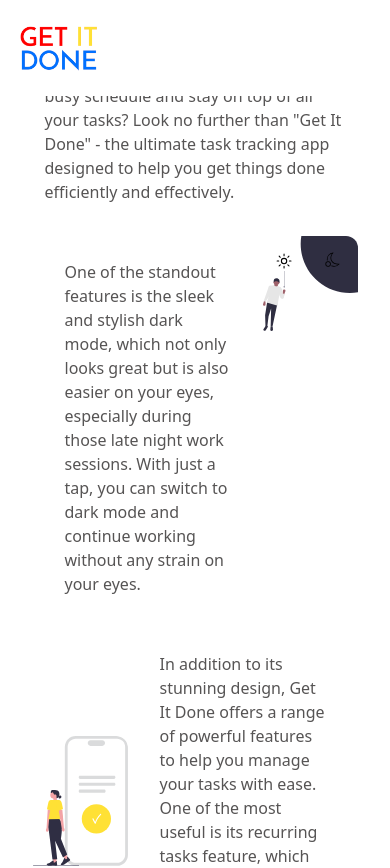
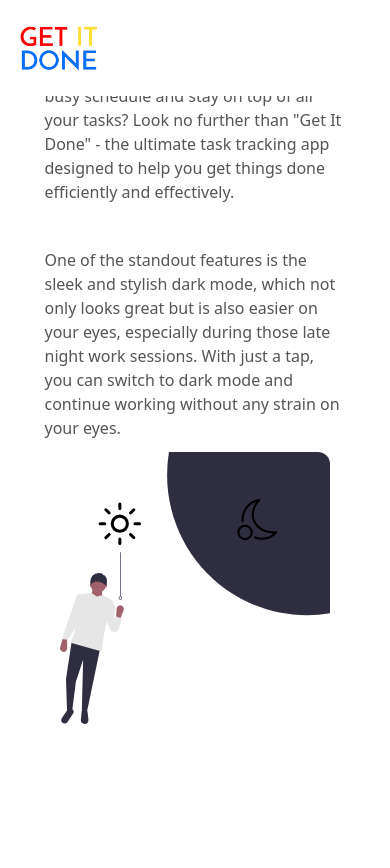
Before and after one commit to realazaber/laravel-task-tracker, a Nuxt app in the folder frontend/: page /about in a window 390 px wide. Shown: the top 868 px of the page. Built offline with nearby package versions, Linux system fonts and the light colour scheme.

Commit message:
responsive text-image componenet

```diff
--- a/frontend/components/text-image.vue
+++ b/frontend/components/text-image.vue
@@ -1,10 +1,10 @@
 <template>
     <div :class="containerClass">
-      <div :class="`w-2/3 flex items-center mx-5 ${paragraphClass}`">
+      <div :class="`w-full phone:w-2/3 flex items-start mx-5 ${paragraphClass}`">
         <p>{{ paragraphText }}</p>
       </div>
-      <div class="w-1/3 flex" :class="imageClass">
-        <img :src="imageUrl" :alt="altText" class="h-96 rounded-xl object-top" />
+      <div class="w-full phone:w-1/3 flex justify-center items-center" :class="imageClass">
+        <img :src="imageUrl" :alt="altText" class="h-96 w-5/6 rounded-xl object-top" />
       </div>
     </div>
   </template>
@@ -31,9 +31,9 @@
       },
     },
     setup(props) {
-      const containerClass = computed(() => `flex my-5 mx-auto justify-center items-center ${props.textLeft ? 'flex-row' : 'flex-row-reverse'}`);
+      const containerClass = computed(() => `flex flex-col my-5 mx-auto justify-center items-center ${props.textLeft ? 'phone:flex-row' : 'phone:flex-row-reverse'}`);
       const paragraphClass = computed(() => `w-1/2 ${props.textLeft ? 'justify-end' : 'justify-start'}`);
-      const imageClass = computed(() => `justify-${props.textLeft ? 'start' : 'end'}`);
+      const imageClass = computed(() => `phone:justify-${props.textLeft ? 'start' : 'end'}`);
 
       return {
         containerClass,
```
